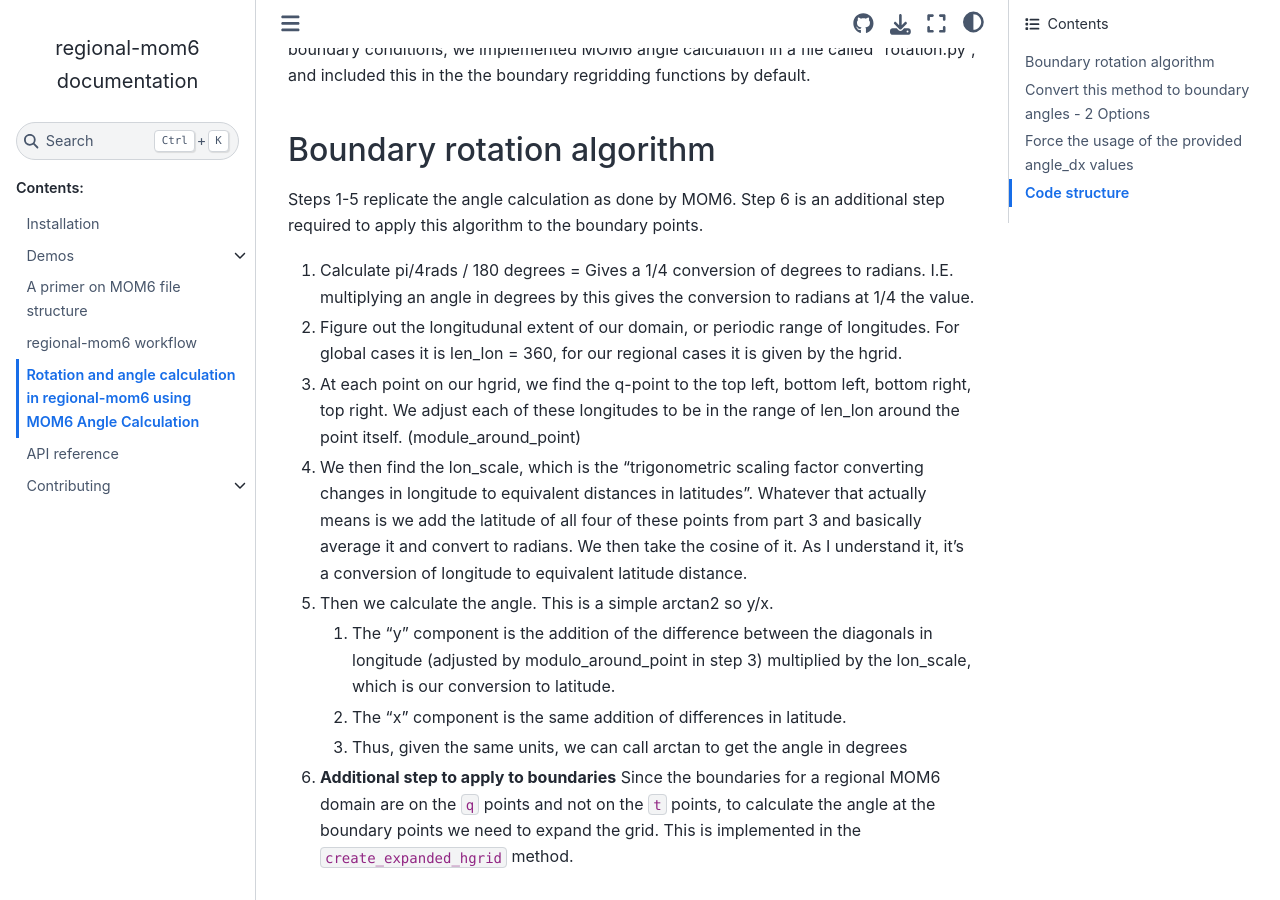
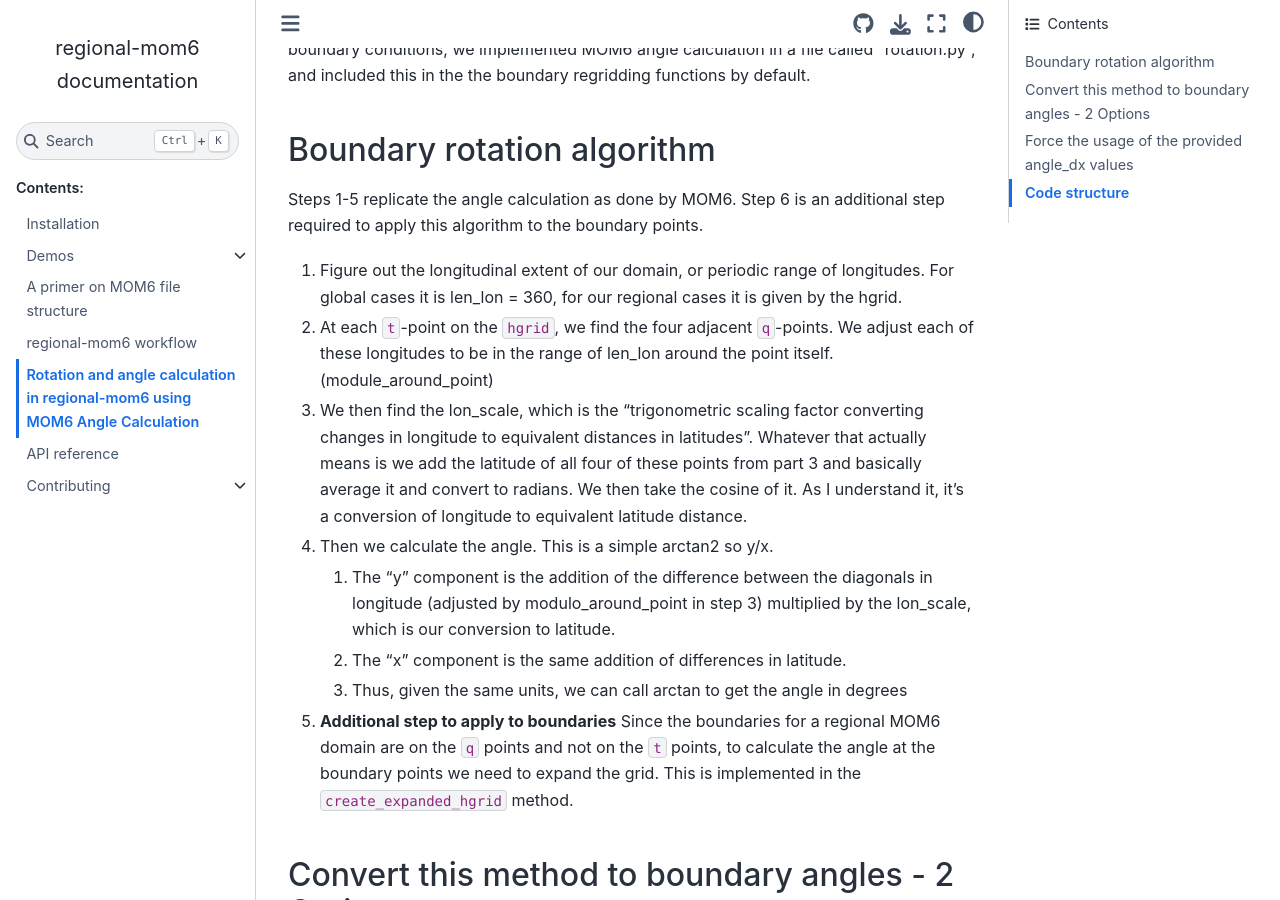
Before and after one commit to COSIMA/regional-mom6, a Sphinx documentation site: the page built from docs/angle_calculation.md, in a window 1280 px wide and 900 px high, scrolled down 439 px. Built offline with Sphinx 7.4.7 and the Sphinx Book theme 1.1.4, drawn with Linux system fonts in a browser that asks for light colours; pages that are not in the unit, such as notebooks, are missing from menus.

Commit message:
merge conflicts

```diff
--- a/docs/angle_calculation.md
+++ b/docs/angle_calculation.md
@@ -10,16 +10,15 @@ Here we explain the implementation of MOM6 angle calculation in regional-mom6, w
 ## Boundary rotation algorithm
 Steps 1-5 replicate the angle calculation as done by MOM6. Step 6 is an additional step required to apply this algorithm to the boundary points.
 
-1. Calculate pi/4rads / 180 degrees  = Gives a 1/4 conversion of degrees to radians. I.E. multiplying an angle in degrees by this gives the conversion to radians at 1/4 the value.
-2. Figure out the longitudunal extent of our domain, or periodic range of longitudes. For global cases it is len_lon = 360, for our regional cases it is given by the hgrid.
-3. At each point on our hgrid, we find the q-point to the top left, bottom left, bottom right, top right. We adjust each of these longitudes to be in the range of len_lon around the point itself. (module_around_point)
-4. We then find the lon_scale, which is the "trigonometric scaling factor converting changes in longitude to equivalent distances in latitudes". Whatever that actually means is we add the latitude of all four of these points from part 3 and basically average it and convert to radians. We then take the cosine of it. As I understand it, it's a conversion of longitude to equivalent latitude distance.
-5. Then we calculate the angle. This is a simple arctan2 so y/x.
+1. Figure out the longitudinal extent of our domain, or periodic range of longitudes. For global cases it is len_lon = 360, for our regional cases it is given by the hgrid.
+2. At each ``t``-point on the `hgrid`, we find the four adjacent ``q``-points. We adjust each of these longitudes to be in the range of len_lon around the point itself. (module_around_point)
+3. We then find the lon_scale, which is the "trigonometric scaling factor converting changes in longitude to equivalent distances in latitudes". Whatever that actually means is we add the latitude of all four of these points from part 3 and basically average it and convert to radians. We then take the cosine of it. As I understand it, it's a conversion of longitude to equivalent latitude distance.
+4. Then we calculate the angle. This is a simple arctan2 so y/x.
     1. The "y" component is the addition of the difference between the diagonals in longitude (adjusted by modulo_around_point in step 3) multiplied by the lon_scale, which is our conversion to latitude.
     2. The "x" component is the same addition of differences in latitude.
     3. Thus, given the same units, we can call arctan to get the angle in degrees
 
-6. **Additional step to apply to boundaries**
+5. **Additional step to apply to boundaries**
 Since the boundaries for a regional MOM6 domain are on the `q` points and not on the `t` points, to calculate the angle at the boundary points we need to expand the grid. This is implemented in the `create_expanded_hgrid` method.
 
 ## Convert this method to boundary angles - 2 Options
```
Also changed, not shown: 2 other files.
